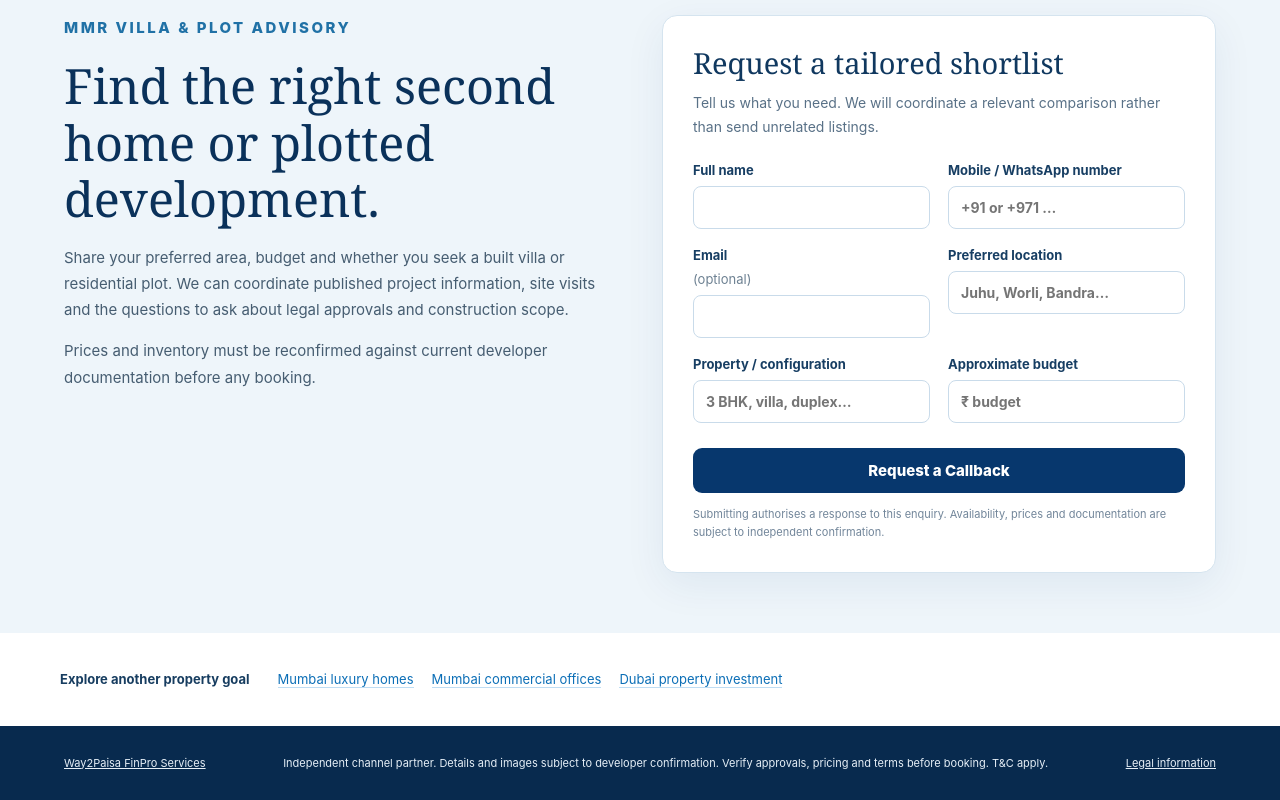
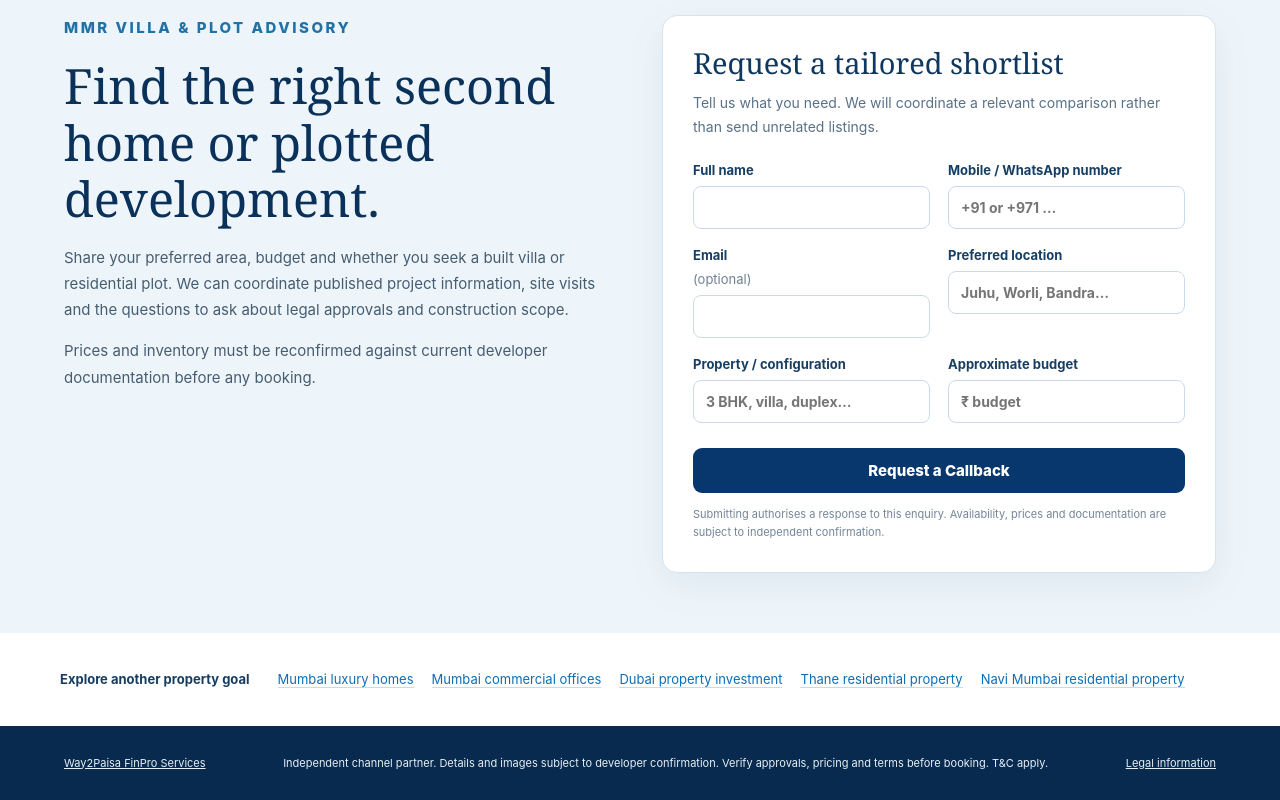
Before and after one commit to way2paisaindia/way2paisa-public, a Next.js app: page /explore/villas-and-plots-mmr in a window 1280 px wide. Shown: the part 4035-4835 px from the top of the page. Built offline with nearby package versions, Linux system fonts and the light colour scheme; no server answers; the database is empty.

Commit message:
Link buyer guides from villas and plots page

```diff
--- a/app/explore/[intent]/page.js
+++ b/app/explore/[intent]/page.js
@@ -161,7 +161,7 @@ export default async function IntentLandingPage({params}){
     </section>
     <nav className={styles.related} aria-label="Other property searches">
       <strong>Explore another property goal</strong>
-      <Link href="/solutions/mumbai-luxury-homes">Mumbai luxury homes</Link><Link href="/solutions/mumbai-commercial-property">Mumbai commercial offices</Link><Link href="/solutions/dubai-property-investment">Dubai property investment</Link>
+      <Link href="/solutions/mumbai-luxury-homes">Mumbai luxury homes</Link><Link href="/solutions/mumbai-commercial-property">Mumbai commercial offices</Link><Link href="/solutions/dubai-property-investment">Dubai property investment</Link><Link href="/solutions/thane-residential-property">Thane residential property</Link><Link href="/solutions/navi-mumbai-residential-property">Navi Mumbai residential property</Link>
     </nav>
     <footer className={styles.footer}><Link href="/">Way2Paisa FinPro Services</Link><span>Independent channel partner. Details and images subject to developer confirmation. Verify approvals, pricing and terms before booking. T&amp;C apply.</span><Link href="/legal">Legal information</Link></footer>
     <script type="application/ld+json" dangerouslySetInnerHTML={{__html:JSON.stringify(structured).replace(/</g,'\\u003c')}}/>
```
